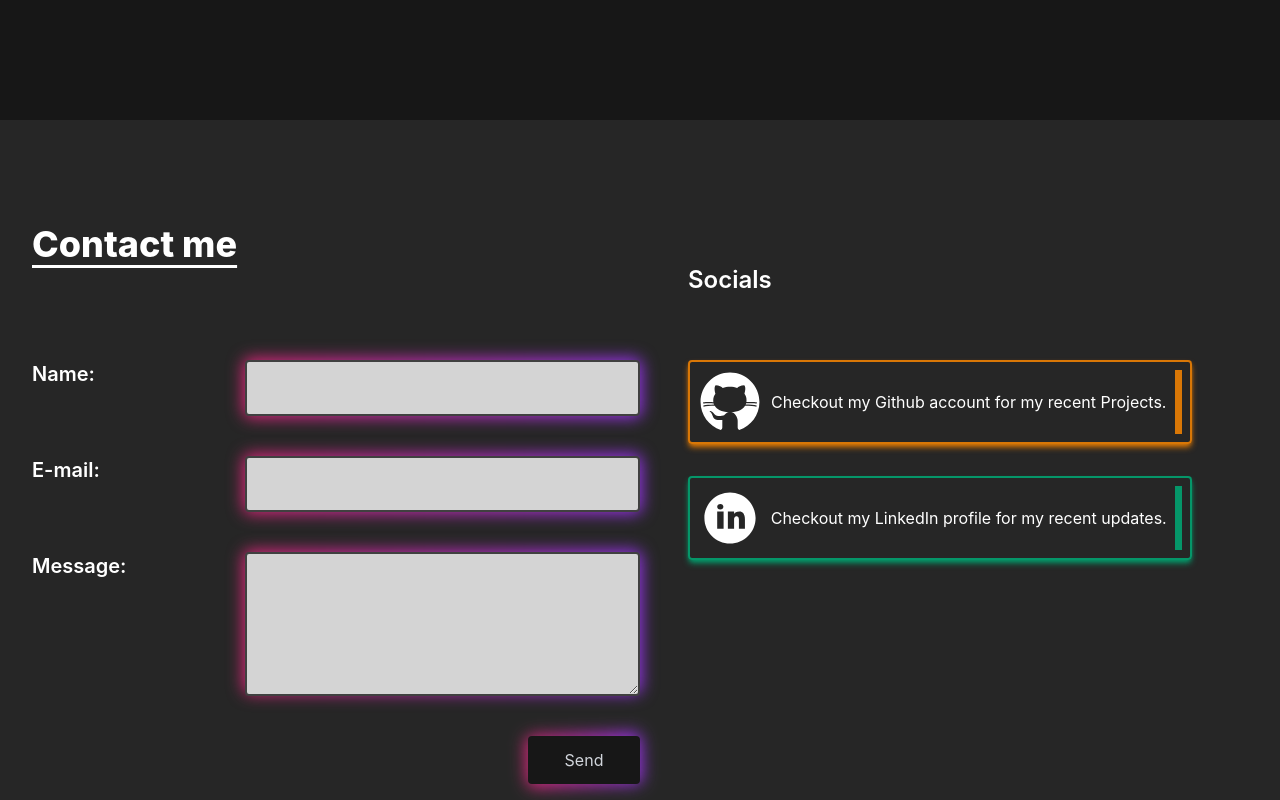
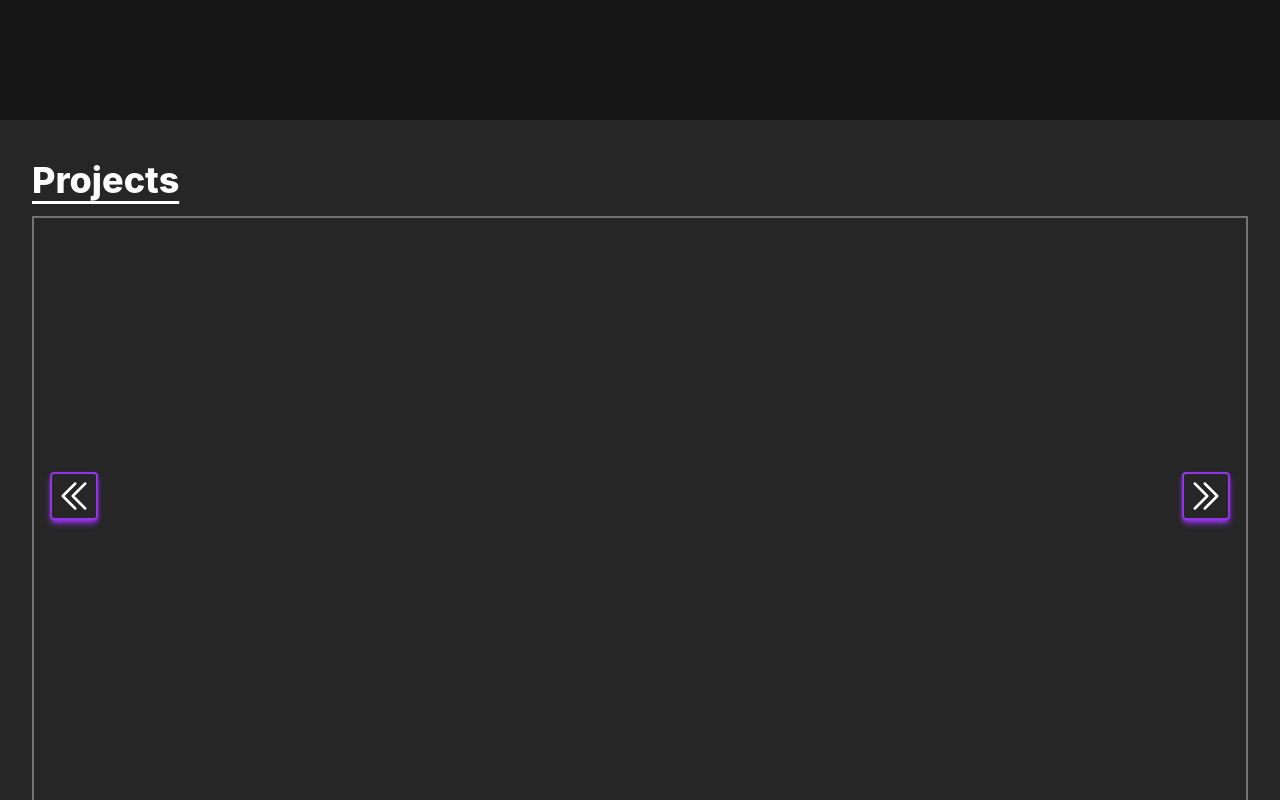
Before and after one commit to Inderpreet-React/portfolio, a React (Create React App) app: page / in a window 1280 px wide. Shown: the part 680-1480 px from the top of the page. Built offline with nearby package versions, Linux system fonts and the light colour scheme.

Commit message:
initial projects page design

```diff
--- a/package.json
+++ b/package.json
@@ -3,6 +3,7 @@
   "version": "0.1.0",
   "private": true,
   "dependencies": {
+    "@heroicons/react": "^2.0.13",
     "@testing-library/jest-dom": "^5.16.5",
     "@testing-library/react": "^13.4.0",
     "@testing-library/user-event": "^13.5.0",
--- a/src/App.js
+++ b/src/App.js
@@ -3,6 +3,7 @@ import AboutMe from "./components/AboutMe";
 import PurpleBlob from "./components/PurpleBlob";
 import YellowBlob from "./components/YellowBlob";
 import ContactMe from "./components/ContactMe";
+import Projects from "./components/Projects";
 
 function App() {
 	return (
@@ -15,6 +16,7 @@ function App() {
 					<YellowBlob />
 				</div>
 			</div>
+			<Projects />
 			<ContactMe />
 		</div>
 	);
--- a/src/components/ContactMe.js
+++ b/src/components/ContactMe.js
@@ -4,7 +4,7 @@ import LinkedInIcon from "../images/LinkedInIcon";
 
 export default function ContactMe() {
 	return (
-		<div className="md:pt flex h-screen w-full flex-col bg-neutral-800 p-4 pt-24 text-white md:p-8 md:pt-24">
+		<div className="flex h-screen w-full flex-col bg-neutral-900 p-4 pt-24 text-white md:p-8 md:pt-24">
 			<h1 className="mt-2 text-4xl font-extrabold underline underline-offset-8">
 				Contact me
 			</h1>
--- /dev/null
+++ b/src/components/Projects.js
@@ -0,0 +1,27 @@
+import React from "react";
+import {
+	ChevronDoubleLeftIcon,
+	ChevronDoubleRightIcon,
+} from "@heroicons/react/24/outline";
+
+export default function Projects() {
+	return (
+		<div className="flex h-screen w-full flex-col gap-4 bg-neutral-800 p-4 pt-24 text-white md:p-8 md:pb-24">
+			<h1 className="mt-2 text-4xl font-extrabold underline underline-offset-8">
+				Projects
+			</h1>
+			<div className="flex h-full w-full items-center justify-center">
+				<div className=" h-full w-full rounded">
+					<div className="relative flex h-full w-full items-center justify-center border-2 border-neutral-500">
+						<div className="absolute left-4 top-[42%] flex h-12 w-12 cursor-pointer items-center justify-center rounded border-2 border-purple-600 fill-white shadow-md shadow-purple-600 transition-all hover:shadow-lg hover:shadow-purple-600">
+							<ChevronDoubleLeftIcon className="h-10 w-10" />
+						</div>
+						<div className="absolute right-4 top-[42%] flex h-12 w-12 cursor-pointer items-center justify-center rounded border-2 border-purple-600 fill-white shadow-md shadow-purple-600 transition-all hover:shadow-lg hover:shadow-purple-600">
+							<ChevronDoubleRightIcon className="h-10 w-10" />
+						</div>
+					</div>
+				</div>
+			</div>
+		</div>
+	);
+}
```
Also changed, not shown: 1 other file (tests, documents, lock files or other folders).
